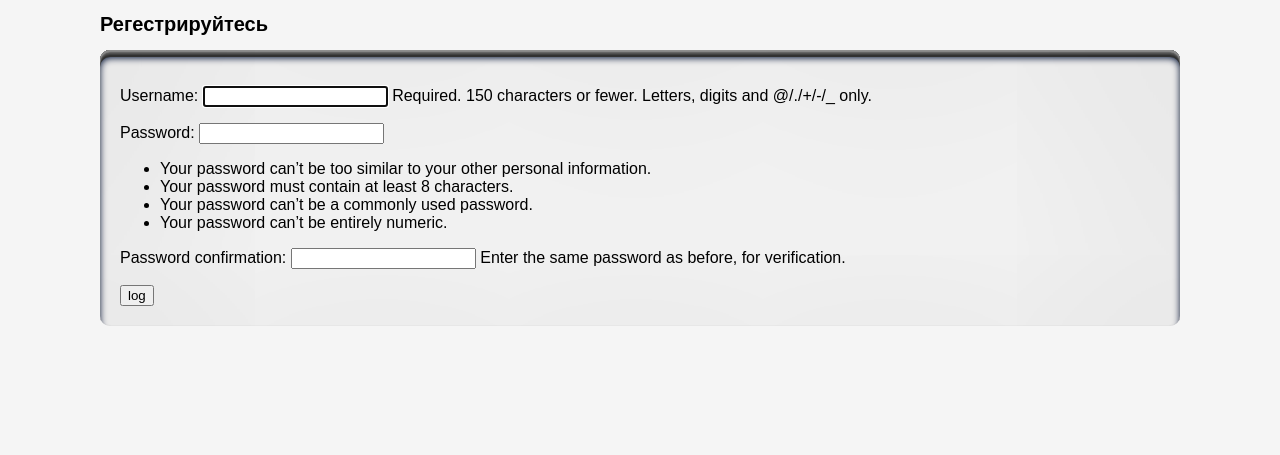
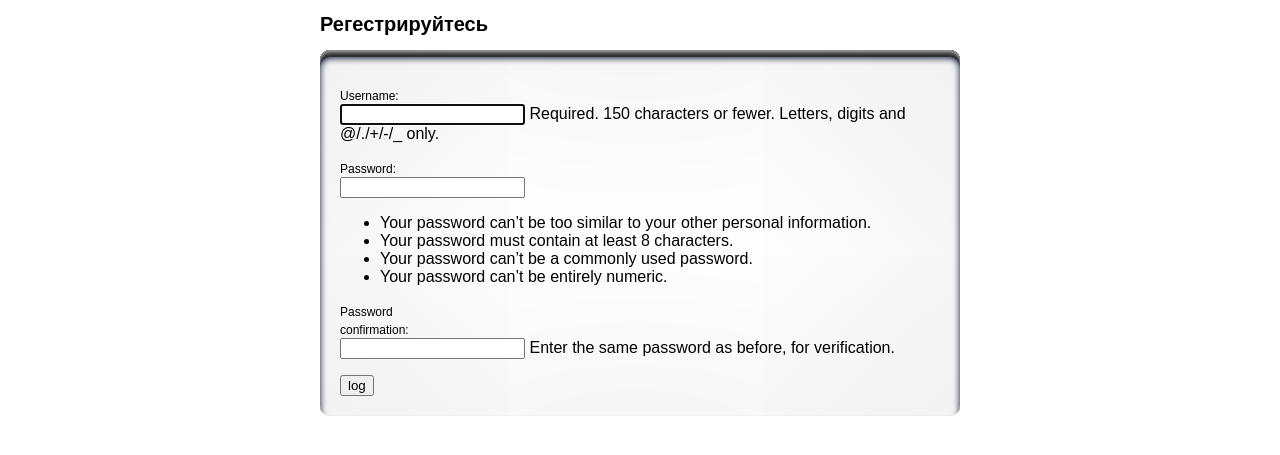
Before and after one commit to RoflSQ/Class, a Django app: page /signup in a window 1280 px wide. Shown: the top 455 px of the page. Run offline with Django 4.2, Linux system fonts and the light colour scheme.

Commit message:
Ещё один урок

```diff
--- a/mysite/static/css/base.css
+++ b/mysite/static/css/base.css
@@ -4,11 +4,10 @@ color: black;
 font-family: "Helvetice Neue", Helvetice, Arial, sans-serif;
 }
 
-body{
-
-margin: 0px 100px 0px 100px;
-background:#F5F5F5;
-
+body{]
+position:absolut;
+max-width:50%;
+margin: 0 auto;
 }
 
 
@@ -72,16 +71,14 @@ width:200px;
 
 .log{
 text-color: black;
-position:absolut;
 font-size: 20px;
 
-right:0px;
-position:fixed;
 background: white;
-
+position:relative;
+position:right;
 border-radius:10px;
 display: inline-block;
-right:0px;
+
 
 padding:10px 20px 10px 20px;
 border: none;
@@ -114,10 +111,11 @@ inset 0px 8px 7px #001135;
 }
 
 
-form{
 
-
-
+.log_menu{
+position:absolut;
+padding:20px;
+top:10%;
 
 border-radius:10px;
 box-shadow:
@@ -130,11 +128,17 @@ inset 0px 4px 0px #555,
 inset 0px 5px 0px #444,
 inset 0px 7px 0px #333,
 inset 0px 8px 7px #001135;
+
 }
 
-.log_menu{
-padding:20px;
+
+.log_menu label{
+position:absolut;
+font-size: 12px;
+margin-right:100%;
 }
-#id_username{
+
+.log_menu input{
+
 
 }
```
